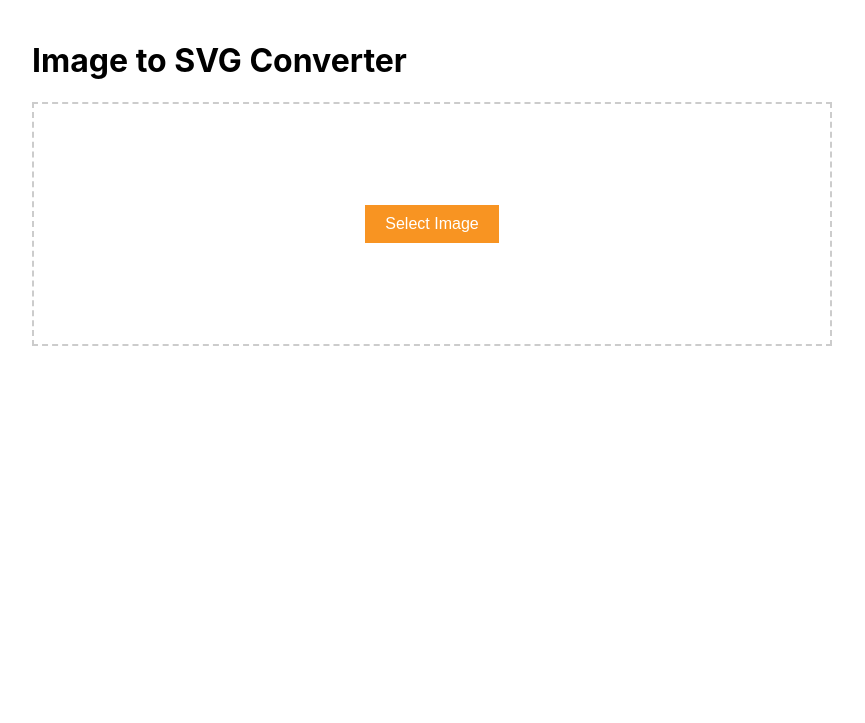
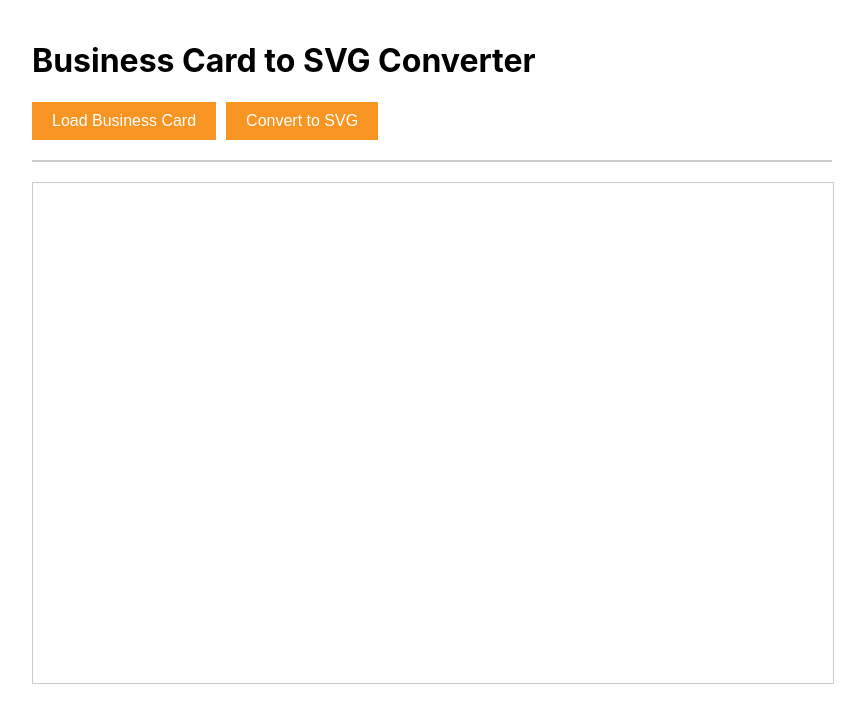
Before and after one commit to remiguillette/gmail, a Flask app: page /saver in a window 1280 px wide. Shown: the top 723 px of the page, without its empty margins (208-1073 px from the left). Run offline with Flask 3, Linux system fonts and the light colour scheme.

Commit message:
Assistant checkpoint: Update saver page with SVG conversion functionality
Assistant generated file changes:
- templates/saver.html: Update saver page with SVG conversion

---

User prompt:

make this change on the page /saver it recovers the page and the data from https://81e8e6c4-81d1-44e5-9195-7a5773c130c9-00-o7ufz1bgqvyd.janeway.replit.dev/ and converts it to svg with all the data in svg an button convert to svg

Replit-Commit-Author: Assistant
Replit-Commit-Session-Id: 8c189b52-2d4a-4d57-b8b9-5da4147a43d5

```diff
--- a/templates/saver.html
+++ b/templates/saver.html
@@ -4,7 +4,7 @@
 <head>
     <meta charset="UTF-8">
     <meta name="viewport" content="width=device-width, initial-scale=1.0">
-    <title>Image to SVG Converter</title>
+    <title>Business Card to SVG Converter</title>
     <style>
         body {
             font-family: 'Inter', sans-serif;
@@ -12,14 +12,10 @@
             margin: 0 auto;
             padding: 20px;
         }
-        .panel {
-            border: 2px dashed #ccc;
-            padding: 20px;
+        .button-container {
             margin: 20px 0;
-            min-height: 200px;
             display: flex;
-            align-items: center;
-            justify-content: center;
+            gap: 10px;
         }
         button {
             background: #f89422;
@@ -35,79 +31,125 @@
         #preview {
             max-width: 100%;
             height: auto;
+            border: 1px solid #ccc;
+            margin: 20px 0;
+        }
+        #svgOutput {
+            width: 100%;
+            height: 500px;
+            margin-top: 20px;
+            border: 1px solid #ccc;
         }
     </style>
 </head>
 <body>
-    <h1>Image to SVG Converter</h1>
-    <div class="panel" id="dropZone">
-        <input type="file" id="fileInput" accept="image/*" style="display: none">
-        <button onclick="document.getElementById('fileInput').click()">Select Image</button>
+    <h1>Business Card to SVG Converter</h1>
+    <div class="button-container">
+        <button onclick="fetchAndPreview()">Load Business Card</button>
+        <button id="convertBtn" onclick="convertToSVG()">Convert to SVG</button>
     </div>
-    <div id="imagePreview">
-        <img id="preview" style="display: none">
-    </div>
-    <button id="convertBtn" style="display: none">Convert to SVG</button>
+    <div id="preview"></div>
+    <div id="svgOutput"></div>
 
     <script>
-        const fileInput = document.getElementById('fileInput');
-        const preview = document.getElementById('preview');
-        const convertBtn = document.getElementById('convertBtn');
-        const dropZone = document.getElementById('dropZone');
+        async function fetchAndPreview() {
+            try {
+                const response = await fetch('https://81e8e6c4-81d1-44e5-9195-7a5773c130c9-00-o7ufz1bgqvyd.janeway.replit.dev/');
+                const html = await response.text();
+                const parser = new DOMParser();
+                const doc = parser.parseFromString(html, 'text/html');
 
-        fileInput.addEventListener('change', handleFile);
-        dropZone.addEventListener('dragover', (e) => {
-            e.preventDefault();
-            dropZone.style.borderColor = '#f89422';
-        });
-        dropZone.addEventListener('dragleave', () => {
-            dropZone.style.borderColor = '#ccc';
-        });
-        dropZone.addEventListener('drop', (e) => {
-            e.preventDefault();
-            dropZone.style.borderColor = '#ccc';
-            handleFile({ target: { files: e.dataTransfer.files } });
-        });
-
-        function handleFile(event) {
-            const file = event.target.files[0];
-            if (file) {
-                const reader = new FileReader();
-                reader.onload = (e) => {
-                    preview.src = e.target.result;
-                    preview.style.display = 'block';
-                    convertBtn.style.display = 'block';
-                };
-                reader.readAsDataURL(file);
+                // Extract the content container
+                const contentContainer = doc.querySelector('.content-container');
+                if (contentContainer) {
+                    document.getElementById('preview').innerHTML = contentContainer.outerHTML;
+                    // Copy styles
+                    const styles = Array.from(doc.querySelectorAll('style, link[rel="stylesheet"]'));
+                    styles.forEach(style => {
+                        document.head.appendChild(style.cloneNode(true));
+                    });
+                }
+            } catch (error) {
+                console.error('Error fetching content:', error);
+                alert('Error loading business card');
             }
         }
 
-        convertBtn.addEventListener('click', async () => {
-            try {
-                const response = await fetch('/convert-to-svg', {
-                    method: 'POST',
-                    headers: {
-                        'Content-Type': 'application/json',
-                    },
-                    body: JSON.stringify({
-                        imageData: preview.src
-                    })
-                });
+        function convertToSVG() {
+            const content = document.querySelector('.content-container');
+            if (!content) {
+                alert('Please load the business card first');
+                return;
+            }
 
-                const data = await response.json();
-                if (data.error) throw new Error(data.error);
+            // Create SVG
+            const svgNS = "http://www.w3.org/2000/svg";
+            const svg = document.createElementNS(svgNS, "svg");
+            svg.setAttribute("width", "4096");
+            svg.setAttribute("height", "2160");
+            svg.setAttribute("viewBox", "0 0 4096 2160");
 
-                // Download SVG
-                const link = document.createElement('a');
-                link.href = data.svgData;
-                link.download = 'converted-image.svg';
-                document.body.appendChild(link);
-                link.click();
-                document.body.removeChild(link);
-            } catch (error) {
-                alert('Error converting image: ' + error.message);
+            // Convert content to SVG elements
+            const leftPanel = content.querySelector('.left-panel');
+            const rightPanel = content.querySelector('.right-panel');
+
+            // Create background rectangles
+            const leftRect = document.createElementNS(svgNS, "rect");
+            leftRect.setAttribute("x", "0");
+            leftRect.setAttribute("y", "0");
+            leftRect.setAttribute("width", "2048");
+            leftRect.setAttribute("height", "2160");
+            leftRect.setAttribute("fill", "black");
+            svg.appendChild(leftRect);
+
+            const rightRect = document.createElementNS(svgNS, "rect");
+            rightRect.setAttribute("x", "2048");
+            rightRect.setAttribute("y", "0");
+            rightRect.setAttribute("width", "2048");
+            rightRect.setAttribute("height", "2160");
+            rightRect.setAttribute("fill", "#f89422");
+            svg.appendChild(rightRect);
+
+            // Add text elements
+            function addText(text, x, y, color, fontSize) {
+                const textElement = document.createElementNS(svgNS, "text");
+                textElement.setAttribute("x", x);
+                textElement.setAttribute("y", y);
+                textElement.setAttribute("fill", color);
+                textElement.setAttribute("font-size", fontSize);
+                textElement.setAttribute("font-family", "Tahoma, Inter, sans-serif");
+                textElement.textContent = text;
+                svg.appendChild(textElement);
             }
-        });
+
+            // Add left panel text
+            const computedStyle = window.getComputedStyle(document.documentElement);
+            addText(computedStyle.getPropertyValue('--left-panel-title-first').replace(/['"]/g, ''), 100, 200, "blue", "104");
+            addText(computedStyle.getPropertyValue('--left-panel-title-last').replace(/['"]/g, ''), 400, 200, "#f89422", "104");
+            addText(computedStyle.getPropertyValue('--left-panel-text1').replace(/['"]/g, ''), 100, 400, "#f89422", "72");
+            addText(computedStyle.getPropertyValue('--left-panel-text2').replace(/['"]/g, ''), 100, 500, "#f89422", "72");
+            addText(computedStyle.getPropertyValue('--left-panel-text4').replace(/['"]/g, ''), 100, 700, "#f89422", "55");
+            addText(computedStyle.getPropertyValue('--left-panel-text5').replace(/['"]/g, ''), 100, 800, "#f89422", "43");
+
+            // Add right panel text
+            addText(computedStyle.getPropertyValue('--right-panel-title').replace(/['"]/g, ''), 2148, 200, "black", "104");
+            addText(computedStyle.getPropertyValue('--right-panel-text1').replace(/['"]/g, ''), 2148, 400, "black", "72");
+            addText(computedStyle.getPropertyValue('--right-panel-text2').replace(/['"]/g, ''), 2148, 500, "black", "72");
+            addText(computedStyle.getPropertyValue('--right-panel-text3').replace(/['"]/g, ''), 2148, 600, "black", "72");
+            addText(computedStyle.getPropertyValue('--right-panel-text4').replace(/['"]/g, ''), 2148, 700, "black", "72");
+            addText(computedStyle.getPropertyValue('--right-panel-text5').replace(/['"]/g, ''), 2148, 800, "black", "72");
+
+            // Display SVG
+            const svgOutput = document.getElementById('svgOutput');
+            svgOutput.innerHTML = svg.outerHTML;
+
+            // Add download capability
+            const svgBlob = new Blob([svg.outerHTML], {type: 'image/svg+xml'});
+            const downloadLink = document.createElement('a');
+            downloadLink.href = URL.createObjectURL(svgBlob);
+            downloadLink.download = 'business-card.svg';
+            downloadLink.click();
+        }
     </script>
 </body>
 </html>
```
